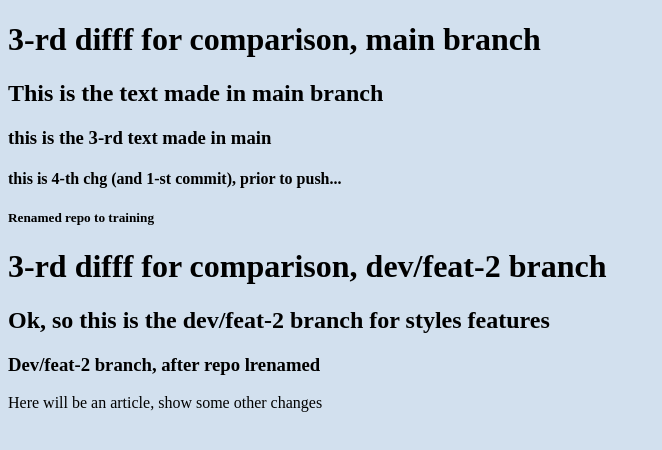
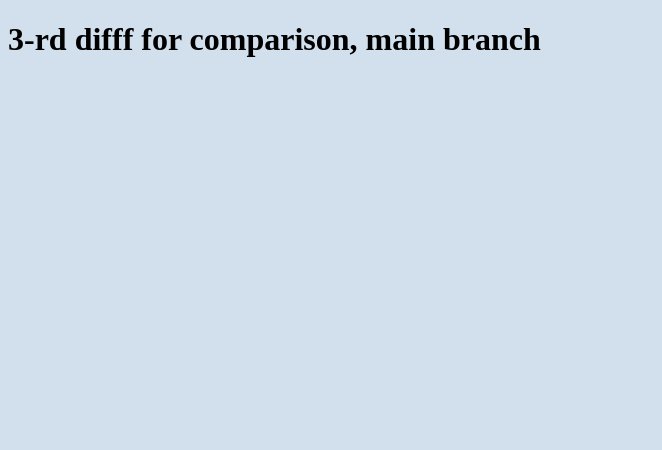
Before and after one commit to ground-aero/first-project, a plain HTML site: page index.html in a window 1280 px wide. Shown: the whole page, without its empty margins (0-662 px from the left). Drawn offline with Linux system fonts and the light colour scheme.

Commit message:
abbridged, main

```diff
--- a/index.html
+++ b/index.html
@@ -9,20 +9,8 @@
     <title>Document for git commit - </title>
 </head>
 <h1>3-rd difff for comparison, main branch</h1>
-<h2>This is the text made in main branch</h2>
-<h3>this is the 3-rd text made in main </h3>
-<h4>this is 4-th chg (and 1-st commit), prior to push... </h4>
-
-<h5>Renamed repo to training</h5>
-<h1>3-rd difff for comparison, dev/feat-2 branch</h1>
 
 <span></span>
-
-<h2>Ok, so this is the dev/feat-2 branch for styles features</h2>
-
-<h3>Dev/feat-2 branch, after repo lrenamed</h3>
-
-<p>Here will be an article, show some other changes</p>
 
 
 <body>
```
